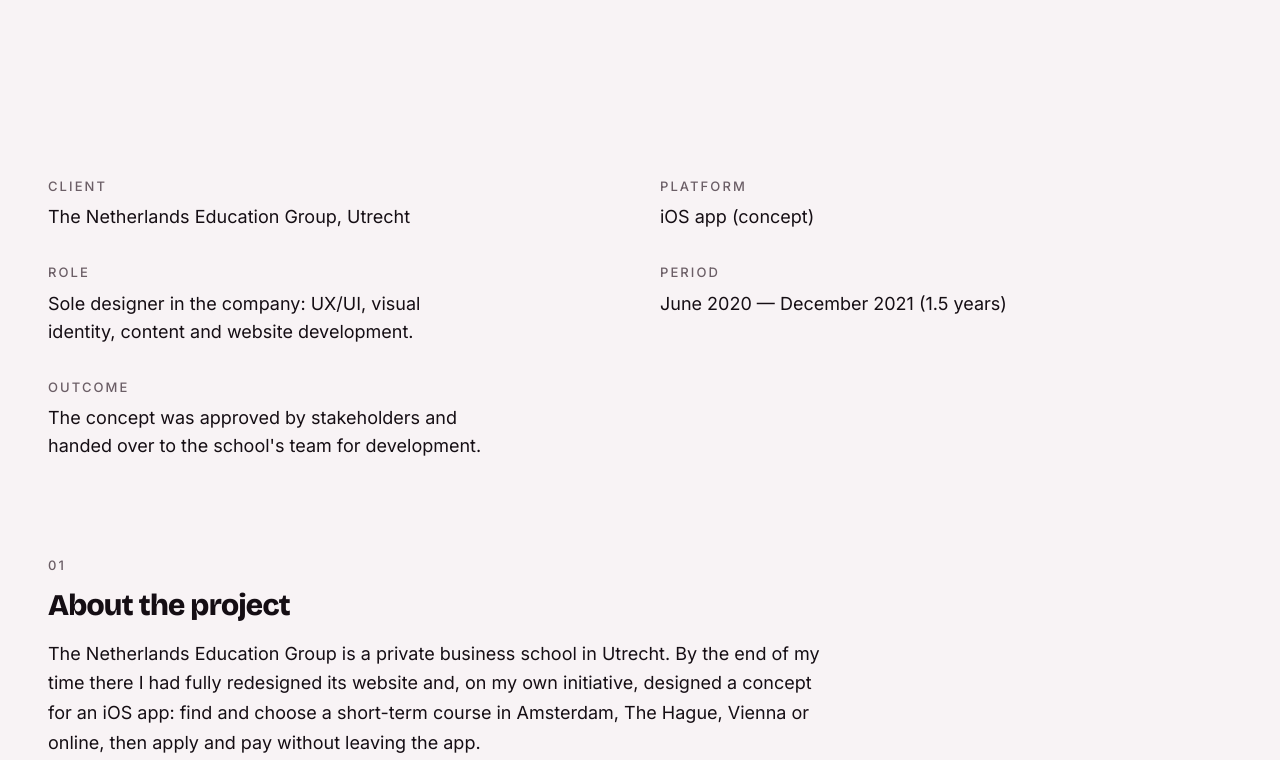
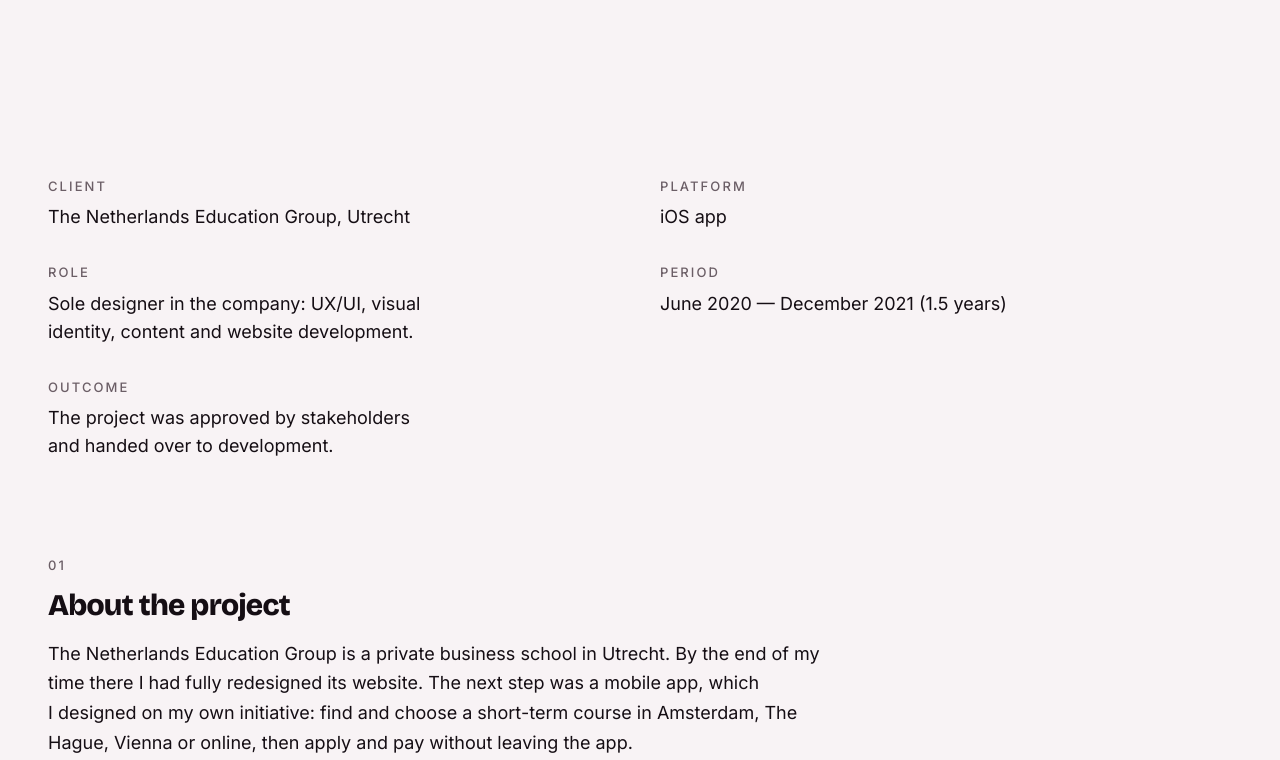
Before and after one commit to maramely/portfolio, a plain HTML site: page cases/neg-app.html in a window 1280 px wide. Shown: the part 898-1658 px from the top of the page. Drawn offline with nearby package versions, Linux system fonts and the light colour scheme.

Commit message:
Sort projects newest first and drop "concept" wording

```diff
--- a/data/cases/neg-app.js
+++ b/data/cases/neg-app.js
@@ -55,7 +55,7 @@ const CASE = {
     eyebrow: 'The Netherlands Education Group',
     title: 'NEG App',
     lead: '',
-    coverTag: 'iOS app (concept)',
+    coverTag: 'iOS app',
 
     meta: [],
 
@@ -70,7 +70,7 @@ const CASE = {
     eyebrow: 'The Netherlands Education Group',
     title: 'NEG App',
     lead: '',
-    coverTag: 'iOS-приложение (концепция)',
+    coverTag: 'iOS-приложение',
 
     meta: [],
 
--- a/data/content.js
+++ b/data/content.js
@@ -52,7 +52,7 @@ const CONTENT = {
     "exp.3.role": "UX/UI Designer • декабрь 2021 — сентябрь 2022",
     "exp.3.text": "Работала над веб- и мобильным дизайном в кросс-функциональной команде пресейл-проектов. Проводила исследования — глубинные интервью и юзабилити-тесты, — делала вайрфреймы и интерактивные прототипы для питчей. Успешно презентовала проект Guide You.",
     "exp.4.role": "Designer • июнь 2020 — декабрь 2021",
-    "exp.4.text": "Единственный дизайнер в компании: отвечала за весь цифровой опыт — UX/UI, визуальный стиль, контент и разработку сайта. По своей инициативе провела исследование и на его основе сделала концепцию мобильного приложения — от исследования до презентации стейкхолдерам и одобрения дальнейшей разработки. MAU вырос почти в 10 раз, конверсия — с 1,3% до 4,5%; 89% опрошенных пользователей полностью довольны новым сайтом.",
+    "exp.4.text": "Единственный дизайнер в компании: отвечала за весь цифровой опыт — UX/UI, визуальный стиль, контент и разработку сайта. По своей инициативе провела исследование и на его основе спроектировала мобильное приложение — от исследования до презентации стейкхолдерам и одобрения дальнейшей разработки. MAU вырос почти в 10 раз, конверсия — с 1,3% до 4,5%; 89% опрошенных пользователей полностью довольны новым сайтом.",
 
     "edu.label": "Образование",
     "edu.1.program": "UX/UI-дизайнер",
@@ -81,9 +81,9 @@ const CONTENT = {
     "case.zoom": "Открыть в полном размере",
     "case.close": "Закрыть",
     "case.negApp.video11": "Запись экрана прототипа приложения на телефоне: прокрутка главного экрана с карточками программ, сгруппированными по городам, затем экран фильтров — стоимость курса, дата начала и рейтинг.",
-    "case.negApp.facts": [{"label": "Клиент", "value": "The Netherlands Education Group, Утрехт"}, {"label": "Платформа", "value": "iOS-приложение (концепция)"}, {"label": "Роль", "value": "Единственный дизайнер в компании: UX/UI, визуальный стиль, контент и разработка сайта."}, {"label": "Период", "value": "Июнь 2020 — декабрь 2021 (1,5 года)"}, {"label": "Итог", "value": "Концепция одобрена стейкхолдерами и передана в разработку на стороне школы."}],
+    "case.negApp.facts": [{"label": "Клиент", "value": "The Netherlands Education Group, Утрехт"}, {"label": "Платформа", "value": "iOS-приложение"}, {"label": "Роль", "value": "Единственный дизайнер в компании: UX/UI, визуальный стиль, контент и разработка сайта."}, {"label": "Период", "value": "Июнь 2020 — декабрь 2021 (1,5 года)"}, {"label": "Итог", "value": "Проект одобрен стейкхолдерами и передан в разработку."}],
     "case.negApp.sec01.title": "О проекте",
-    "case.negApp.sec01.body": ["The Netherlands Education Group — частная бизнес-школа в Утрехте. К концу работы в компании я полностью переделала её сайт и по собственной инициативе придумала концепцию iOS-приложения: в нём можно найти и выбрать краткосрочный курс в Амстердаме, Гааге, Вене или онлайн, подать заявку и оплатить его, не выходя из приложения.", "Основная аудитория школы — студенты, выпускники университетов и молодые специалисты. Выбор курса за границей отнимает у них много времени и сил, а хочется, чтобы всё было цельно, интуитивно и просто."],
+    "case.negApp.sec01.body": ["The Netherlands Education Group — частная бизнес-школа в Утрехте. К концу работы в компании я полностью переделала её сайт. Следующим шагом стало мобильное приложение, которое я спроектировала по собственной инициативе: в нём можно найти и выбрать краткосрочный курс в Амстердаме, Гааге, Вене или онлайн, подать заявку и оплатить его, не выходя из приложения.", "Основная аудитория школы — студенты, выпускники университетов и молодые специалисты. Выбор курса за границей отнимает у них много времени и сил, а хочется, чтобы всё было цельно, интуитивно и просто."],
     "case.negApp.sec02.title": "Процесс",
     "case.negApp.sec02.body": ["Я прошла весь путь от формулировки цели до прототипа: исследование пользователей и конкурентов, персона и JTBD, сценарии, карта пути клиента и информационная архитектура, затем скетчи и вайрфреймы, гайд по стилю и UI kit, визуальный дизайн и интерактивный прототип."],
     "case.negApp.sec03.title": "Исследование",
@@ -175,7 +175,7 @@ const CONTENT = {
     "exp.3.role": "UX UI Designer • Dec 2021 — Sep 2022",
     "exp.3.text": "Collaborated on web & mobile design in a cross-functional team working on pre-sales projects. Conducted user research, including in-depth interviews and usability testing, and created wireframes and interactive prototypes for product pitches. Successfully presented the Guide You project.",
     "exp.4.role": "Designer • Jun 2020 — Dec 2021",
-    "exp.4.text": "As the sole designer, I owned the company’s entire digital experience, from UX/UI and visual identity to content and website development. Proactively initiated user research and developed a mobile app concept based on the findings, taking it from initial research to a stakeholder presentation and approval for further development. Increased MAU nearly 10x and conversion from 1.3% to 4.5%; 89% of surveyed users were fully satisfied with the new website.",
+    "exp.4.text": "As the sole designer, I owned the company’s entire digital experience, from UX/UI and visual identity to content and website development. Proactively initiated user research and designed a mobile app based on the findings, taking it from initial research to a stakeholder presentation and approval for further development. Increased MAU nearly 10x and conversion from 1.3% to 4.5%; 89% of surveyed users were fully satisfied with the new website.",
 
     "edu.label": "Education",
     "edu.1.program": "UX UI Designer",
@@ -204,9 +204,9 @@ const CONTENT = {
     "case.zoom": "Open full size",
     "case.close": "Close",
     "case.negApp.video11": "Screen recording of the app prototype on a phone: scrolling the home screen with programme cards grouped by city, then the filters screen with course fee, start date and rating.",
-    "case.negApp.facts": [{"label": "Client", "value": "The Netherlands Education Group, Utrecht"}, {"label": "Platform", "value": "iOS app (concept)"}, {"label": "Role", "value": "Sole designer in the company: UX/UI, visual identity, content and website development."}, {"label": "Period", "value": "June 2020 — December 2021 (1.5 years)"}, {"label": "Outcome", "value": "The concept was approved by stakeholders and handed over to the school's team for development."}],
+    "case.negApp.facts": [{"label": "Client", "value": "The Netherlands Education Group, Utrecht"}, {"label": "Platform", "value": "iOS app"}, {"label": "Role", "value": "Sole designer in the company: UX/UI, visual identity, content and website development."}, {"label": "Period", "value": "June 2020 — December 2021 (1.5 years)"}, {"label": "Outcome", "value": "The project was approved by stakeholders and handed over to development."}],
     "case.negApp.sec01.title": "About the project",
-    "case.negApp.sec01.body": ["The Netherlands Education Group is a private business school in Utrecht. By the end of my time there I had fully redesigned its website and, on my own initiative, designed a concept for an iOS app: find and choose a short-term course in Amsterdam, The Hague, Vienna or online, then apply and pay without leaving the app.", "The school's core audience is students, university graduates and young professionals. Choosing a course abroad takes them a lot of time and effort, and they want the whole experience to feel seamless, intuitive and simple."],
+    "case.negApp.sec01.body": ["The Netherlands Education Group is a private business school in Utrecht. By the end of my time there I had fully redesigned its website. The next step was a mobile app, which I designed on my own initiative: find and choose a short-term course in Amsterdam, The Hague, Vienna or online, then apply and pay without leaving the app.", "The school's core audience is students, university graduates and young professionals. Choosing a course abroad takes them a lot of time and effort, and they want the whole experience to feel seamless, intuitive and simple."],
     "case.negApp.sec02.title": "Process",
     "case.negApp.sec02.body": ["I went through the full path from goal statement to prototype: user and competitor research, persona and JTBD, use cases, a customer journey map and information architecture, then sketches and wireframes, a style guide and UI kit, visual design and an interactive prototype."],
     "case.negApp.sec03.title": "Research",
--- a/data/projects.js
+++ b/data/projects.js
@@ -1,7 +1,8 @@
 /* ============================================
    PROJECTS — список всех кейсов сайта.
-   Порядок здесь = порядок на главной, на странице
-   projects.html и в блоке «Следующий проект».
+   На сайте проекты идут от новых к старым (сортирует
+   js/projects.js): по endYear, при равенстве по startYear,
+   оба по убыванию. Так же, по кругу, идёт «Следующий проект».
 
    Поля:
      slug     — имя страницы кейса: cases/<slug>.html
@@ -11,7 +12,8 @@
      cover    — обложка (путь от корня сайта) и её размер
                 в пикселях: coverWidth, coverHeight; может быть
                 { ru, en } — своя картинка для каждого языка
-     year     — год или период
+     year     — год или период: подпись на карточке
+     startYear, endYear — годы начала и конца, для сортировки
      tags     — теги карточки
      featured — показывать на главной (не больше 4)
      ready    — страница кейса готова. Проекты с
@@ -23,13 +25,15 @@ const PROJECTS = [
     slug: 'neg-app',
     title: { en: 'NEG App', ru: 'NEG App' },
     summary: {
-      en: 'On my own initiative, I designed a concept for an iOS app for The Netherlands Education Group: find and choose a short-term course in Amsterdam, The Hague, Vienna or online, then apply and pay without leaving the app.',
-      ru: 'По собственной инициативе придумала концепцию iOS-приложения для The Netherlands Education Group: в нём можно найти и выбрать краткосрочный курс в Амстердаме, Гааге, Вене или онлайн, подать заявку и оплатить его, не выходя из приложения.'
+      en: 'I designed an iOS app for The Netherlands Education Group: find and choose a short-term course in Amsterdam, The Hague, Vienna or online, then apply and pay without leaving the app.',
+      ru: 'Спроектировала мобильное приложение для частной бизнес-школы: от исследования аудитории до одобрения стейкхолдерами'
     },
     cover: 'images/cases/neg-app/01.webp',
     coverWidth: 2100,
     coverHeight: 3072,
     year: '2020–2021',
+    startYear: 2020,
+    endYear: 2021,
     tags: ['iOS', 'UX/UI'],
     featured: true,
     ready: true
@@ -46,6 +50,8 @@ const PROJECTS = [
     coverWidth: 2400,
     coverHeight: 1618,
     year: '2022',
+    startYear: 2022,
+    endYear: 2022,
     tags: ['iOS', 'UX/UI'],
     featured: true,
     ready: true
--- a/js/projects.js
+++ b/js/projects.js
@@ -35,7 +35,9 @@
   const RETURN_KEY = 'projects-return';   // { page, y } — set by a card click
   const RESTORE_KEY = 'projects-restore'; // { page, y } — set by the back link
 
-  const ready = PROJECTS.filter((p) => p.ready);
+  // newest first: by end year, then by start year
+  const byDate = (a, b) => (b.endYear ?? 0) - (a.endYear ?? 0) || (b.startYear ?? 0) - (a.startYear ?? 0);
+  const ready = PROJECTS.filter((p) => p.ready).sort(byDate);
   const caseHref = (p) => `${ROOT}cases/${p.slug}.html`;
   const text = (lang, key) => (typeof CONTENT !== 'undefined' && CONTENT[lang]?.[key]) || '';
   const pick = (value, lang) => (value && typeof value === 'object' ? value[lang] ?? value.en : value) || '';
```
Also changed, not shown: cases/neg-app.html (+2 -2 lines), index.html (+1 -1 lines).
